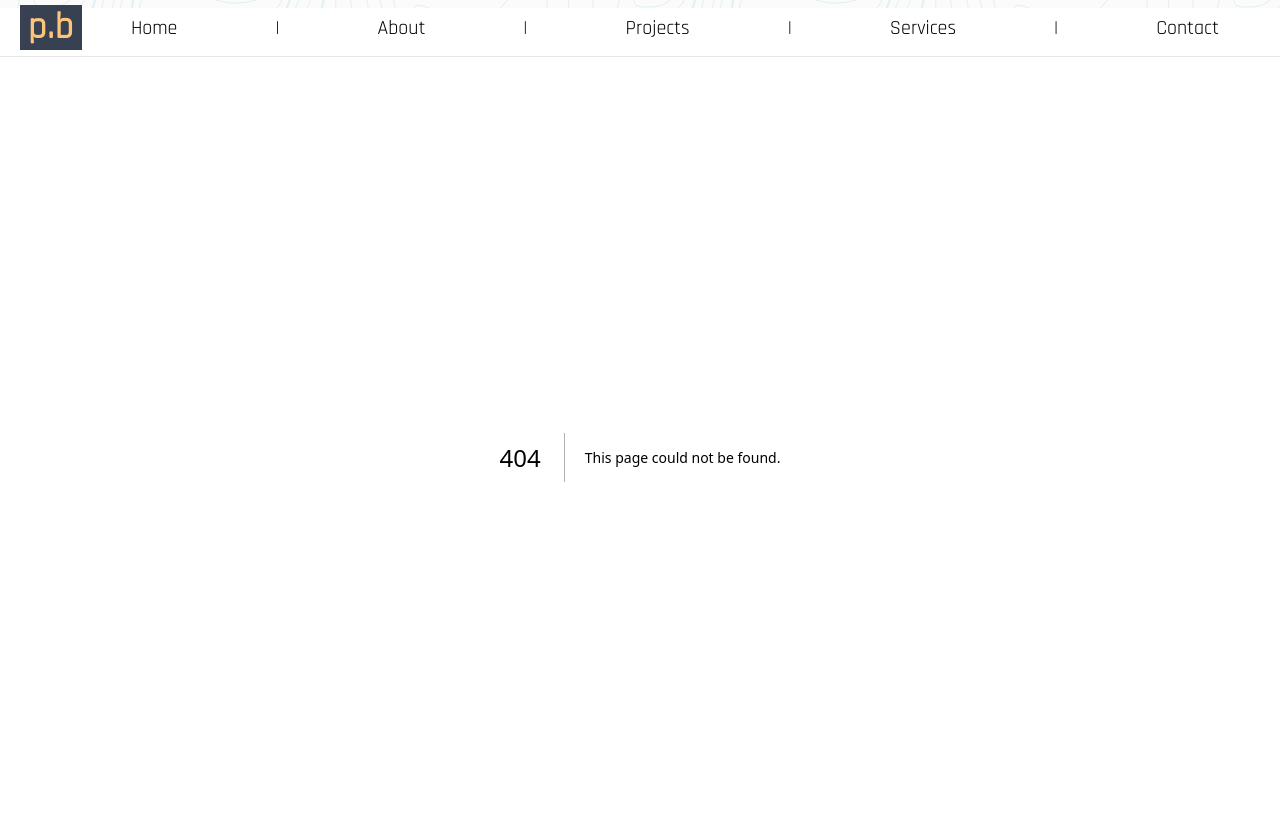
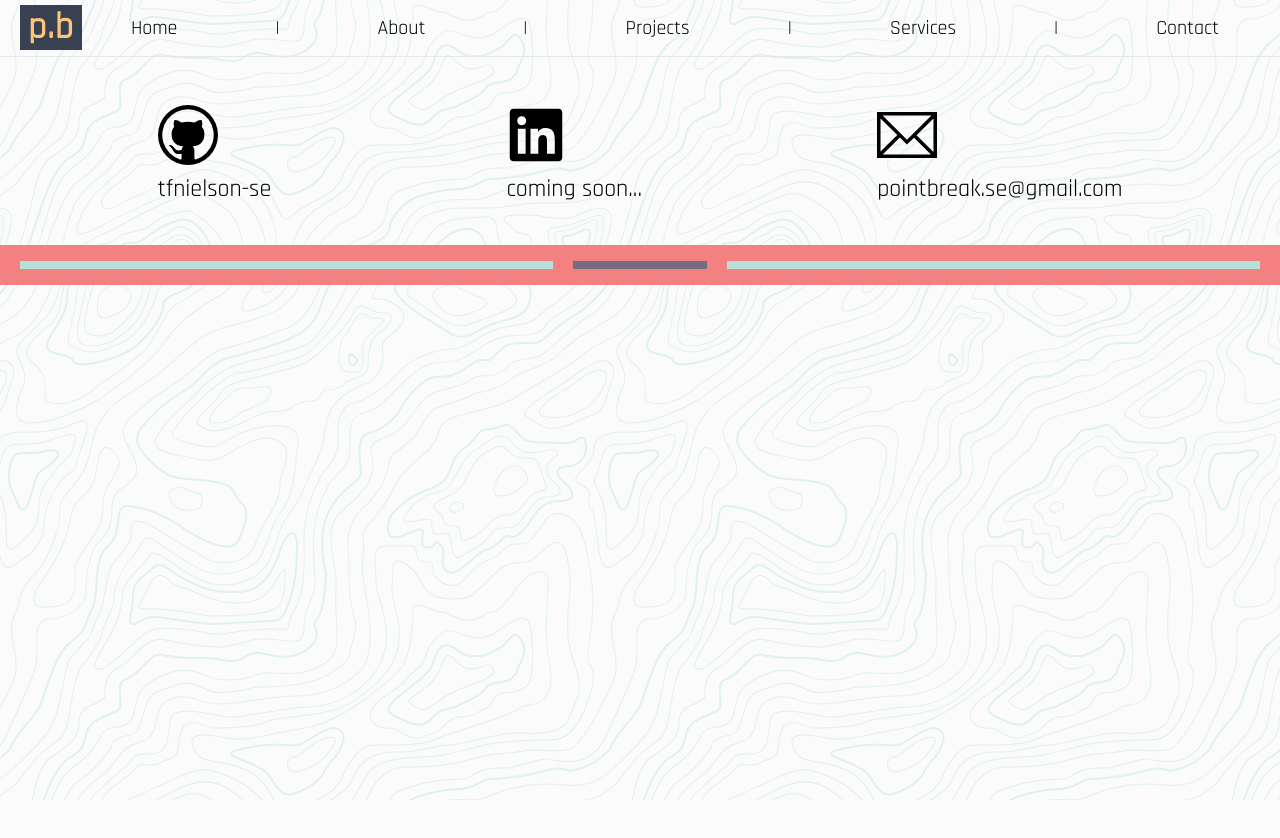
Before and after one commit to tfnielson-se/point-break, a Next.js app: page /contact in a window 1280 px wide. Before the commit this address had no page. Shown: the top 838 px of the page. After the commit the page ends 800 px from the top, so only its background shows below. Built offline with nearby package versions, Linux system fonts and the light colour scheme.

Commit message:
added css changes and added contact page

```diff
--- /dev/null
+++ b/pages/contact/index.js
@@ -0,0 +1,53 @@
+import { VscGithub } from "react-icons/vsc";
+import { TfiEmail } from "react-icons/tfi";
+import {FaLinkedin} from "react-icons/fa"
+
+const Contact = () => {
+	return (
+        <>
+		<div className="flex justify-around mx-10 my-10">
+			<div>
+				<VscGithub className="hover:text-stone-800 text-6xl my-2" />
+                <a
+					href="https://github.com/tfnielson-se"
+					className="text-2xl nav-btn m-auto"
+				>
+					{" "}
+					tfnielson-se
+				</a>
+			</div>
+            <div>
+				<FaLinkedin className="hover:text-stone-800 text-6xl my-2" />
+				<a
+					href="https://www.linkedin.com/in/thomasfnielson/"
+					className="text-2xl nav-btn m-auto"
+				>
+					{" "}
+					coming soon...
+				</a>
+			</div>
+			<div>
+				<TfiEmail className="hover:text-stone-800 text-6xl my-2" />
+				<a
+					href="mailto: pointbreak.se@gmail.com"
+					className="text-2xl nav-btn m-auto"
+				>
+					{" "}
+					pointbreak.se@gmail.com
+				</a>
+			</div>
+		</div>
+            <div className=" flex justify around h-10 third-color">
+            {""}
+            <section className="w-full h-2 second-color m-auto mx-5"></section>
+            <section className="w-1/4 h-2 fourth-color m-auto"></section>
+
+            <section className="w-full h-2 second-color m-auto mx-5"></section>
+
+
+            </div>
+            </>
+	);
+};
+
+export default Contact;
--- a/pages/index.js
+++ b/pages/index.js
@@ -2,6 +2,15 @@
 import Link from "next/link";
 import { useState } from "react";
 import ServiceCard from "./ServiceCard";
+
+import { FaPython } from "react-icons/fa";
+import { SiDjango } from "react-icons/si";
+import { SiElixir } from "react-icons/si";
+import { FaPhoenixFramework } from "react-icons/fa";
+import { SiRubyonrails } from "react-icons/si";
+import { SiJavascript } from "react-icons/si";
+import { SiReact } from "react-icons/si";
+import { SiNextdotjs } from "react-icons/si";
 
 const Home = () => {
 	return (
@@ -22,6 +31,16 @@ const Home = () => {
 					</div>
 				</div>
             <button className="bring-up text-2xl mt-10 py-3 px-10 font-third-color hover:bg-cyan-100 rounded-lg tracking-wide hover:tracking-widest"> Experience </button>
+            <div className="flex justify-around pb-3">
+				<FaPython className="hover:text-sky-600 text-6xl mx-1" />
+				<SiDjango className="hover:text-emerald-600 text-6xl mx-1" />
+				<SiElixir className="hover:text-violet-500 text-6xl mx-1" />
+				<FaPhoenixFramework className="hover:text-orange-500 text-6xl mx-1" />
+				<SiRubyonrails className="hover:text-red-500 text-6xl mx-1" />
+				<SiJavascript className="hover:text-yellow-400 text-6xl mx-1" />
+				<SiReact className="hover:text-cyan-400 text-6xl mx-1" />
+				<SiNextdotjs className="hover:text-stone-800 text-6xl mx-1" />
+			</div>
 			</div>
 		</>
 	);
```
